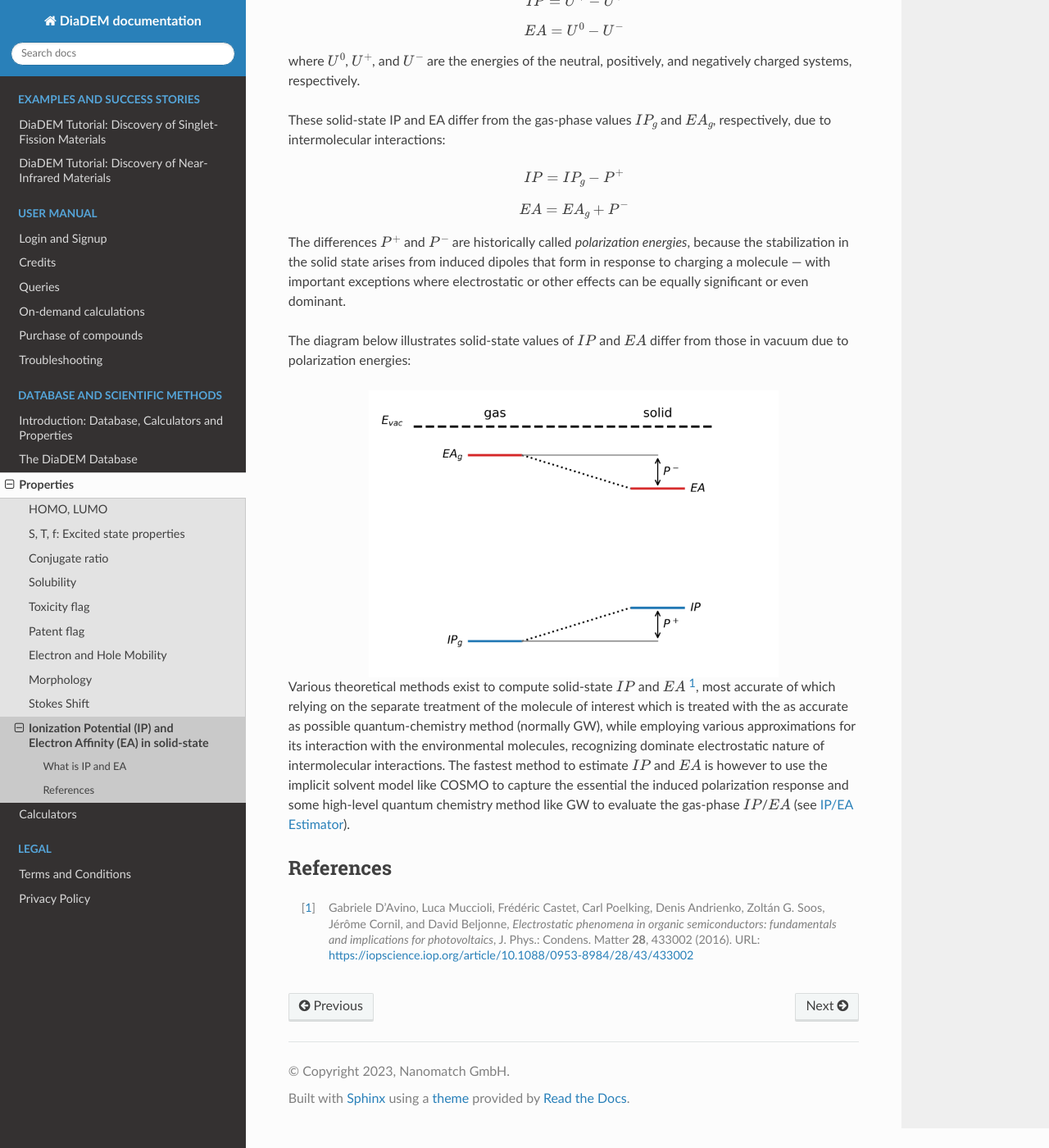
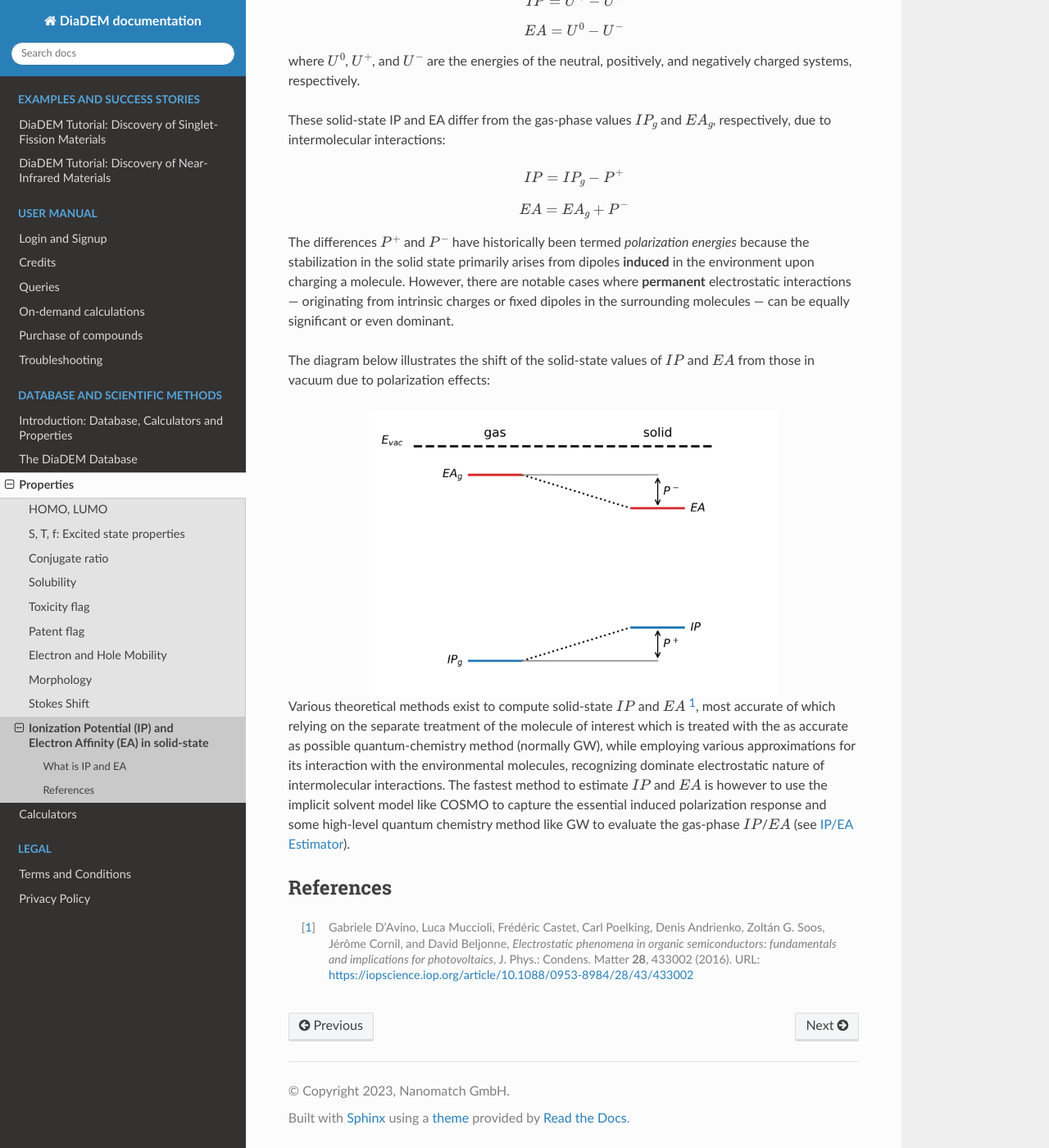
Before and after one commit to diadem-platform/diadem-docs, a Sphinx documentation site: the page built from docs/source/science/properties/ipea_estimator.rst, in a window 1280 px wide and 1400 px high, scrolled down 473 px. Shown: the whole window at 82% size. Built offline with Sphinx 7.4.7 and the Read the Docs theme 3.1.0, drawn with Linux system fonts in a browser that asks for light colours.

Commit message:
all fixes pushed. typos I have resolved myself.

```diff
--- a/docs/source/science/properties/ipea_estimator.rst
+++ b/docs/source/science/properties/ipea_estimator.rst
@@ -42,11 +42,12 @@
     EA = EA_{g} + P^{-}
 
 
-The differences :math:`P^{+}` and :math:`P^{-}` are historically called *polarization energies*, because the stabilization
-in the solid state arises from induced dipoles that form in response to charging a molecule — with important exceptions
-where electrostatic or other effects can be equally significant or even dominant.
+The differences :math:`P^{+}` and :math:`P^{-}` have historically been termed *polarization energies* because the
+stabilization in the solid state primarily arises from dipoles **induced** in the environment upon charging a molecule.
+However, there are notable cases where **permanent** electrostatic interactions — originating from intrinsic charges or fixed
+dipoles in the surrounding molecules — can be equally significant or even dominant.
 
-The diagram below illustrates solid-state values of :math:`IP` and :math:`EA` differ from those in vacuum due to polarization energies:
+The diagram below illustrates the shift of the solid-state values of :math:`IP` and :math:`EA` from those in vacuum due to polarization effects:
 
 .. image:: ipea_estimator/ipea.png
           :width: 500px
```
Also changed, not shown: other parts of docs/source/science/properties/ipea_estimator.rst (+1 -1 lines), docs/source/science/calculators/ip_estimator.rst (+4 -4 lines).
